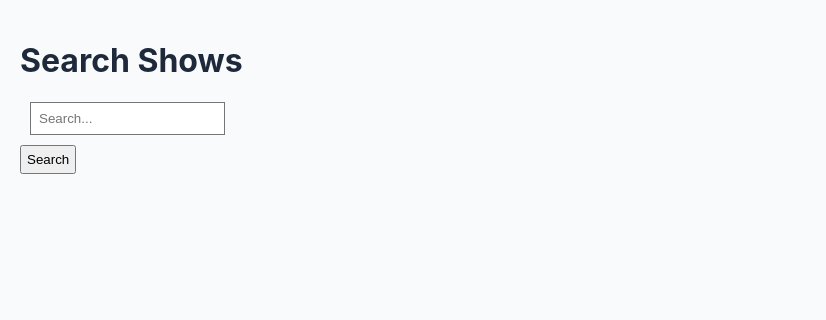
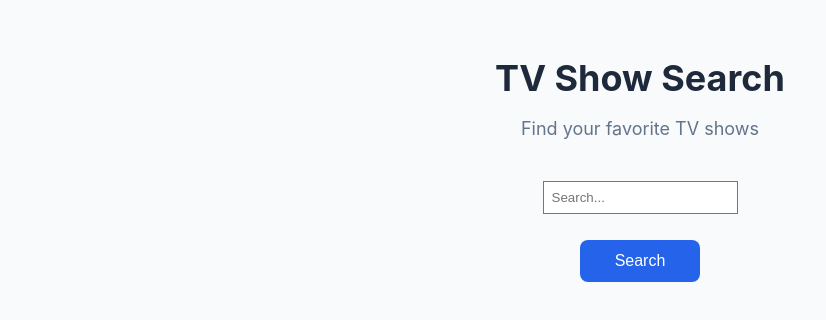
Before and after one commit to danigrandem/search, a React (Create React App) app: page / in a window 1280 px wide. Shown: the top 320 px of the page, without its empty margins (0-826 px from the left). Built offline with nearby package versions, Linux system fonts and the light colour scheme.

Commit message:
feat: improve search screen ui showing the cover

```diff
--- a/src/screens/SearchScreen.tsx
+++ b/src/screens/SearchScreen.tsx
@@ -1,7 +1,7 @@
 import React, { useState } from 'react';
 import { searchShows } from '../api/apiService';
 import { Show, SearchResult } from '../types/apiTypes';
-import  SearchBar  from '../components/SearchBar';
+import SearchBar from '../components/SearchBar';
 
 const SearchScreen: React.FC = () => {
     const [query, setQuery] = useState<string>('');
@@ -10,7 +10,7 @@ const SearchScreen: React.FC = () => {
     const [error, setError] = useState<string | null>(null);
 
     const handleSearch = () => {
-        if (!query.trim()) return; // Prevent empty queries
+        if (!query.trim()) return;
         setLoading(true);
         setError(null);
 
@@ -28,19 +28,138 @@ const SearchScreen: React.FC = () => {
     };
 
     return (
-        <div style={{ padding: '20px' }}>
-            <h1>Search Shows</h1>
-            <SearchBar value={query} onChange={setQuery} />
-            <button onClick={handleSearch} style={{ padding: '5px' }}>Search</button>
-            {loading && <div>Loading...</div>}
-            {error && <div style={{ color: 'red' }}>{error}</div>}
-            <ul>
+        <div style={styles.container}>
+            <div style={styles.header}>
+                <h1 style={styles.title}>TV Show Search</h1>
+                <p style={styles.subtitle}>Find your favorite TV shows</p>
+            </div>
+
+            <div style={styles.searchSection}>
+                <SearchBar value={query} onChange={setQuery} />
+                <button
+                    onClick={handleSearch}
+                    style={{
+                        ...styles.button,
+                        ...(loading ? styles.buttonDisabled : {})
+                    }}
+                    disabled={loading}
+                >
+                    {loading ? 'Searching...' : 'Search'}
+                </button>
+            </div>
+
+            {error && <div style={styles.error}>{error}</div>}
+
+            <div style={styles.resultsGrid}>
                 {results.map(show => (
-                    <li key={show.id}>{show.name}</li>
+                    <div key={show.id} style={styles.card}>
+                        {show.image?.medium && (
+                            <img
+                                src={show.image.medium}
+                                alt={show.name}
+                                style={styles.cardImage}
+                            />
+                        )}
+                        <div style={styles.cardContent}>
+                            <h2 style={styles.cardTitle}>{show.name}</h2>
+                            {show.summary && (
+                                <div
+                                    style={styles.cardDescription}
+                                    dangerouslySetInnerHTML={{
+                                        __html: show.summary.length > 150
+                                            ? show.summary.substring(0, 150) + '...'
+                                            : show.summary
+                                    }}
+                                />
+                            )}
+                        </div>
+                    </div>
                 ))}
-            </ul>
+            </div>
         </div>
     );
 };
 
+const styles = {
+    container: {
+        maxWidth: '1200px',
+        margin: '0 auto',
+        padding: '32px 16px'
+    },
+    header: {
+        textAlign: 'center' as const,
+        marginBottom: '32px'
+    },
+    title: {
+        fontSize: '36px',
+        fontWeight: '700',
+        color: '#1e293b',
+        marginBottom: '8px'
+    },
+    subtitle: {
+        fontSize: '18px',
+        color: '#64748b'
+    },
+    searchSection: {
+        display: 'flex',
+        flexDirection: 'column' as const,
+        gap: '16px',
+        marginBottom: '32px',
+        alignItems: 'center'
+    },
+    button: {
+        padding: '12px 24px',
+        fontSize: '16px',
+        backgroundColor: '#2563eb',
+        color: 'white',
+        border: 'none',
+        borderRadius: '8px',
+        cursor: 'pointer',
+        transition: 'background-color 0.2s ease',
+        minWidth: '120px'
+    },
+    buttonDisabled: {
+        backgroundColor: '#93c5fd',
+        cursor: 'not-allowed'
+    },
+    error: {
+        color: '#ef4444',
+        textAlign: 'center' as const,
+        marginBottom: '16px'
+    },
+    resultsGrid: {
+        display: 'grid',
+        gridTemplateColumns: 'repeat(auto-fill, minmax(280px, 1fr))',
+        gap: '24px',
+        padding: '16px 0'
+    },
+    card: {
+        backgroundColor: 'white',
+        borderRadius: '12px',
+        overflow: 'hidden',
+        boxShadow: '0 4px 6px -1px rgba(0, 0, 0, 0.1), 0 2px 4px -2px rgba(0, 0, 0, 0.1)',
+        transition: 'transform 0.2s ease',
+        cursor: 'pointer'
+    },
+    cardImage: {
+        width: '100%',
+        height: '200px',
+        objectFit: 'cover' as const
+    },
+    cardContent: {
+        padding: '16px'
+    },
+    cardTitle: {
+        fontSize: '20px',
+        fontWeight: '600',
+        color: '#1e293b',
+        marginBottom: '8px'
+    },
+    cardDescription: {
+        fontSize: '14px',
+        color: '#64748b',
+        lineHeight: '1.5'
+    }
+};
+
 export default SearchScreen;
```
